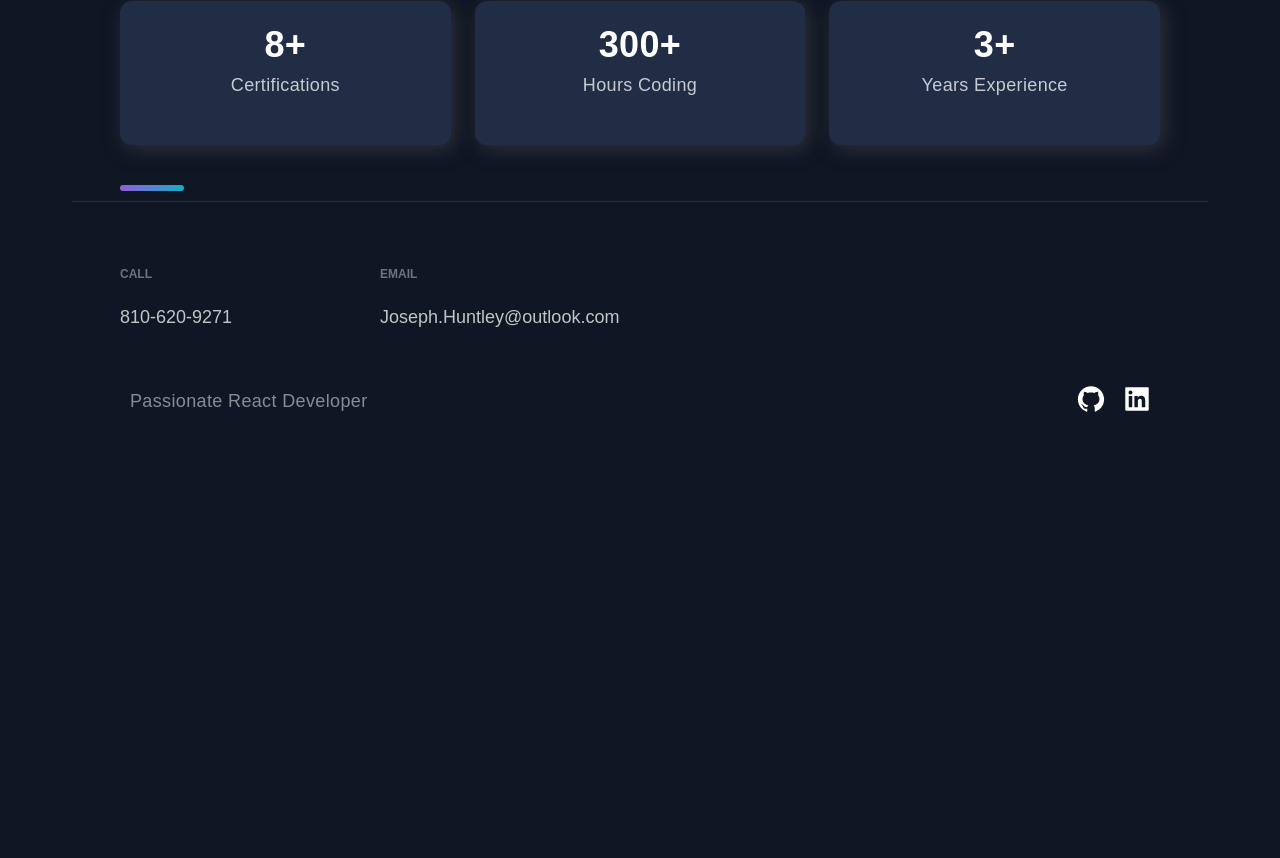
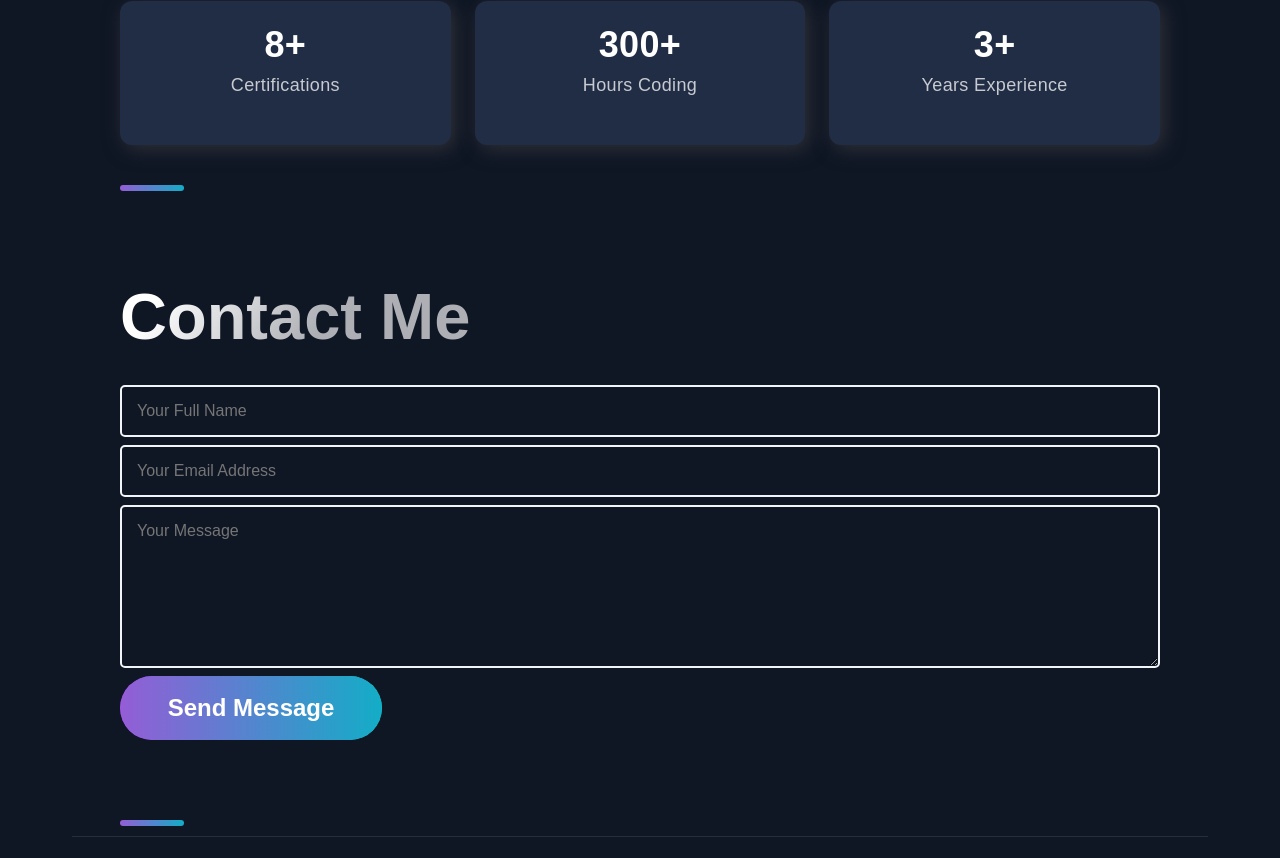
Before and after one commit to JosephHuntley/Portfolio_Updated, a React (Vite) app: page / in a window 1280 px wide. Shown: the part 4062-4920 px from the top of the page. Before the commit the page ends 4538 px from the top, so only its background shows below. Built offline with nearby package versions, Linux system fonts and the light colour scheme.

Commit message:
Added Contact Section

```diff
--- a/package.json
+++ b/package.json
@@ -10,9 +10,11 @@
 		"test": " jest"
 	},
 	"dependencies": {
+		"@emailjs/browser": "^3.10.0",
 		"@testing-library/jest-dom": "^5.16.5",
 		"@testing-library/react": "^13.4.0",
 		"@testing-library/user-event": "^14.4.3",
+		"emailjs": "^4.0.1",
 		"jest": "^29.3.1",
 		"react": "^18.2.0",
 		"react-dom": "^18.2.0",
--- a/src/App.jsx
+++ b/src/App.jsx
@@ -9,6 +9,7 @@ import Technologies from './components/technologies/Technologies';
 import Timeline from './components/timeline/TimeLine';
 import Accomplishments from './components/accomplishments/Accomplishments';
 import Footer from './components/footer/Footer';
+import Contact from './components/contact/Contact';
 
 function App() {
 	const aboutRef = useRef(null);
@@ -26,6 +27,7 @@ function App() {
 			<Technologies />
 			<Timeline aboutRef={aboutRef} />
 			<Accomplishments />
+			<Contact />
 			<Footer />
 		</Theme>
 	);
--- /dev/null
+++ b/src/components/contact/Contact.jsx
@@ -0,0 +1,71 @@
+import React, { useRef } from 'react';
+import { ContactForm, Input, TextArea } from './ContactStyles';
+import {
+	Section,
+	SectionDivider,
+	SectionTitle,
+} from '../../styles/globalComponents';
+import Button from '../../styles/globalComponents/Button';
+import emailjs from '@emailjs/browser';
+
+const Contact = () => {
+	/*Variables to change*/
+
+	const phoneNumber = '1+ (810) 620-9271';
+
+	/*Snippet to use EmailJS*/
+
+	const form = useRef();
+	const sendEmail = (e) => {
+		e.preventDefault();
+
+		emailjs
+			.sendForm(
+				'service_pwcs4po',
+				'template_irmcgod',
+				form.current,
+				'2ww_yCiN-d0Mh90vX'
+			)
+			.then(
+				(result) => {
+					console.log(result.text);
+				},
+				(error) => {
+					console.log(error.text);
+				}
+			);
+		e.target.reset();
+		alert(`Your message has sent`);
+	};
+	return (
+		<Section>
+			<SectionTitle main>Contact Me</SectionTitle>
+			<ContactForm
+				ref={form}
+				onSubmit={sendEmail}>
+				<Input
+					type='text'
+					name='name'
+					placeholder='Your Full Name'
+					required
+				/>
+				<Input
+					type='text'
+					name='email'
+					placeholder='Your Email Address'
+					required
+				/>
+				<TextArea
+					name='message'
+					rows='7'
+					placeholder='Your Message'
+					required></TextArea>
+				<Button type='submit'>Send Message</Button>
+			</ContactForm>
+
+			<SectionDivider />
+		</Section>
+	);
+};
+
+export default Contact;
--- /dev/null
+++ b/src/components/contact/ContactStyles.js
@@ -0,0 +1,26 @@
+import styled from 'styled-components';
+import Button from '../../styles/globalComponents/Button';
+
+export const ContactForm = styled.form`
+	display: flex;
+	flex-direction: column;
+	gap: 0.8rem;
+`;
+
+export const Input = styled.input`
+	width: 100%;
+	padding: 1.5rem;
+	border-radius: 0.5rem;
+	background: transparent;
+	border: 2px solid ${(props) => props.theme.colors.primary1};
+	color: ${(props) => props.theme.colors.primary1};
+	resize: none;
+`;
+export const TextArea = styled.textarea`
+	width: 100%;
+	padding: 1.5rem;
+	border-radius: 0.5rem;
+	background: transparent;
+	border: 2px solid ${(props) => props.theme.colors.primary1};
+	color: ${(props) => props.theme.colors.primary1};
+`;
```
Also changed, not shown: 1 other file (tests, documents, lock files or other folders).
